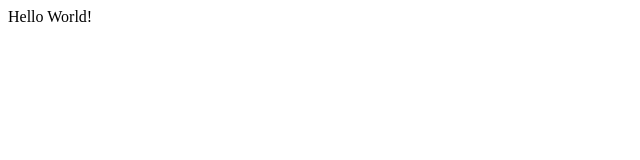
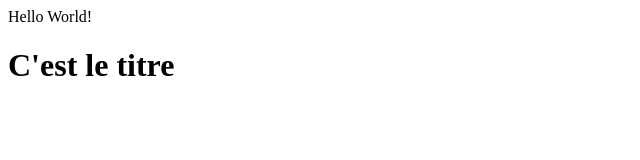
Before and after one commit to Bennio/testGit, a plain HTML site: page index.html in a window 1280 px wide. Shown: the whole page, without its empty margins (0-640 px from the left). Drawn offline with Linux system fonts and the light colour scheme.

Commit message:
Update index.html

```diff
--- a/index.html
+++ b/index.html
@@ -4,5 +4,6 @@
 	</head>
 	<body>
 		<p> Hello World!</p>
+		<h1> C'est le titre</h1>
 	</body>
 </html>
```
